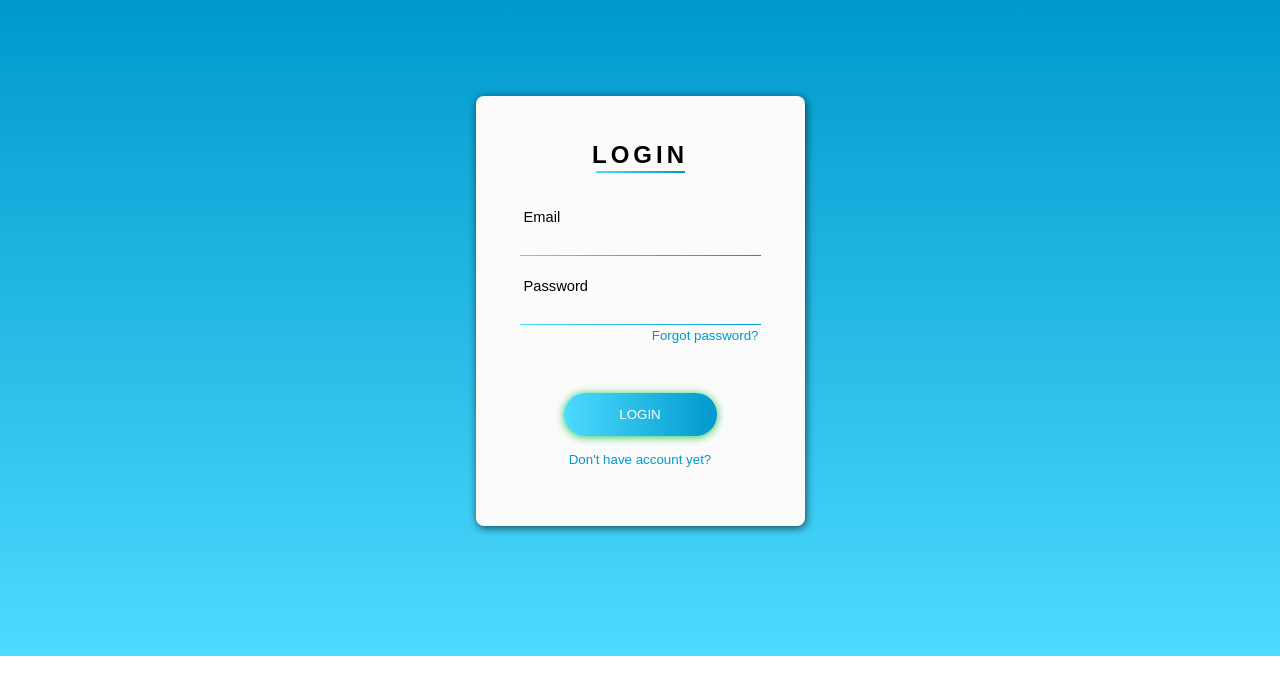
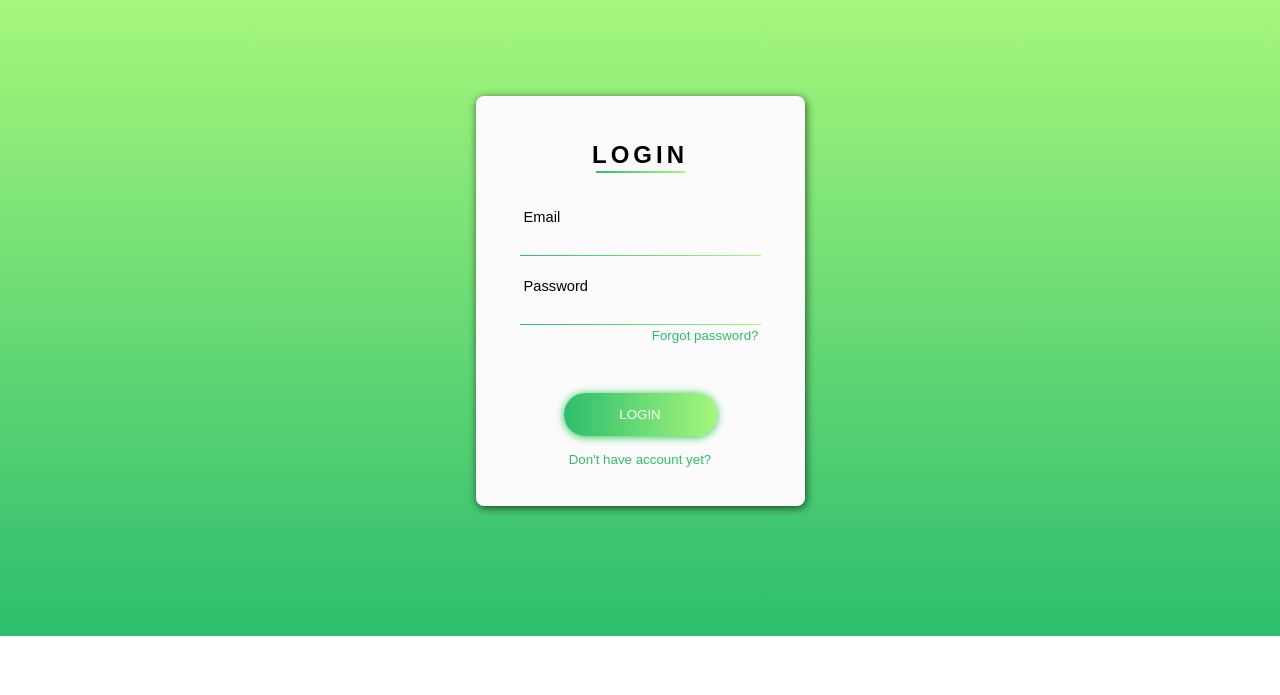
Before and after one commit to AhmadHidayatP/AhmadHidayatP.github.io, a PHP site: page / in a window 1280 px wide. Shown: the top 695 px of the page. Run offline with PHP 8.4, Linux system fonts and the light colour scheme.

Commit message:
Update style.css

```diff
--- a/style.css
+++ b/style.css
@@ -2,7 +2,7 @@ a {
   text-decoration: none;
 }
 body {
-  background: -webkit-linear-gradient(bottom,#4ddbff, #0099cc);
+  background: -webkit-linear-gradient(bottom, #2dbd6e, #a6f77b);
   background-repeat: no-repeat;
 }
 label {
@@ -10,7 +10,7 @@ label {
   font-size: 11pt;
 }
 #forgot-pass {
-  color: #0099cc;
+  color: #2dbd6e;
   font-family: "Raleway", sans-serif;
   font-size: 10pt;
   margin-top: 3px;
@@ -20,7 +20,7 @@ label {
   background: #fbfbfb;
   border-radius: 8px;
   box-shadow: 1px 2px 8px rgba(0, 0, 0, 0.65);
-  height: 430px;
+  height: 410px;
   margin: 6rem auto 8.1rem auto;
   width: 329px;
 }
@@ -35,14 +35,14 @@ label {
   text-align: center;
 }
 #signup {
-  color: #0099cc;
+  color: #2dbd6e;
   font-family: "Raleway", sans-serif;
   font-size: 10pt;
   margin-top: 16px;
   text-align: center;
 }
 #submit-btn {
-  background: -webkit-linear-gradient(right, #0099cc,#4ddbff);
+  background: -webkit-linear-gradient(right, #a6f77b, #2dbd6e);
   border: none;
   border-radius: 21px;
   box-shadow: 0px 1px 8px #24c64f;
@@ -64,7 +64,7 @@ label {
   flex-direction: column;
 }
 .form-border {
-  background: -webkit-linear-gradient(right, #0099cc, #4ddbff);
+  background: -webkit-linear-gradient(right, #a6f77b, #2ec06f);
   height: 1px;
   width: 100%;
 }
@@ -75,7 +75,7 @@ label {
   padding-top: 14px;
 }
 .underline-title {
-  background: -webkit-linear-gradient(right,#0099cc, #4ddbff);
+  background: -webkit-linear-gradient(right, #a6f77b, #2ec06f);
   height: 2px;
   margin: -1.1rem auto 0 auto;
   width: 89px;
```
